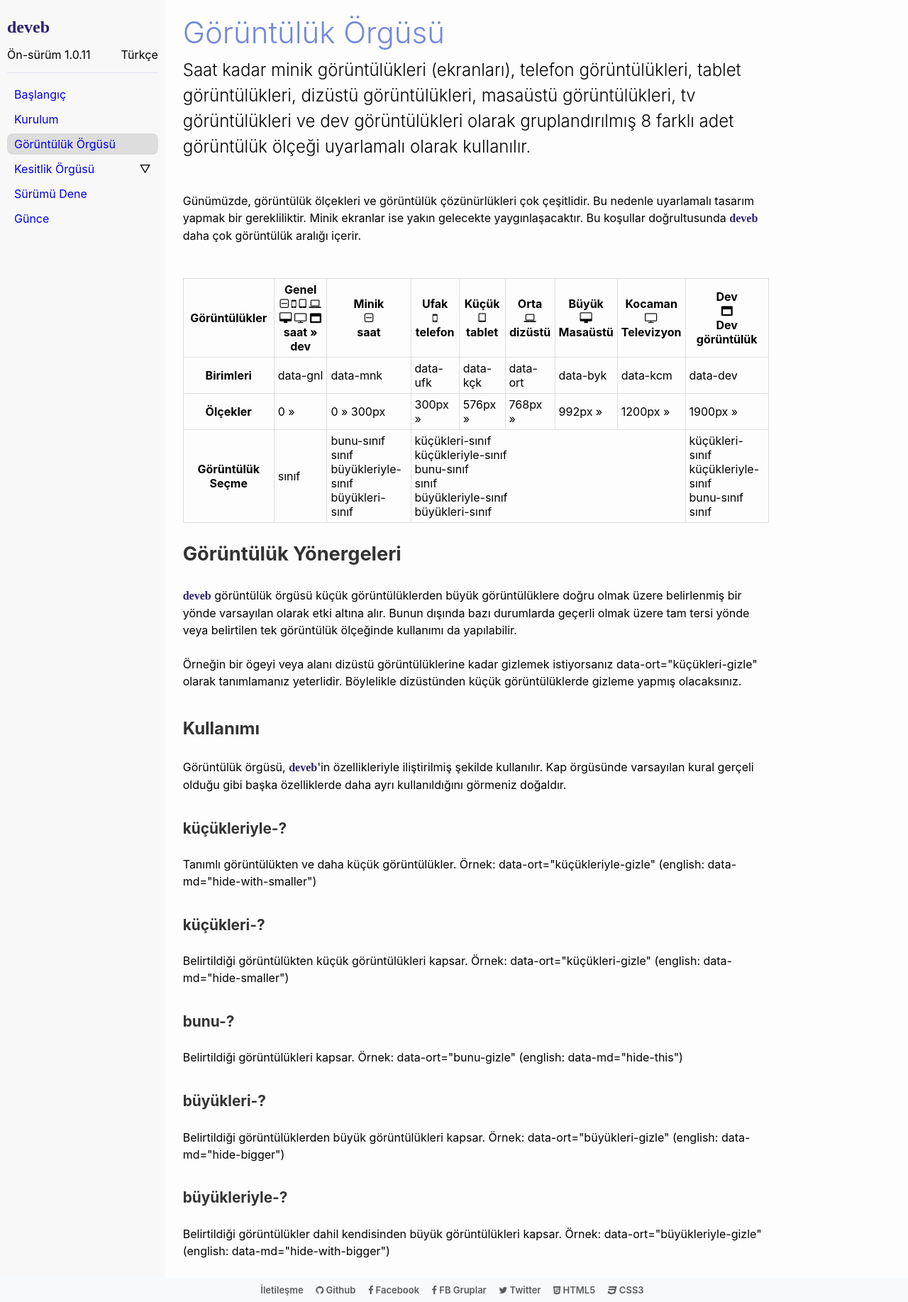
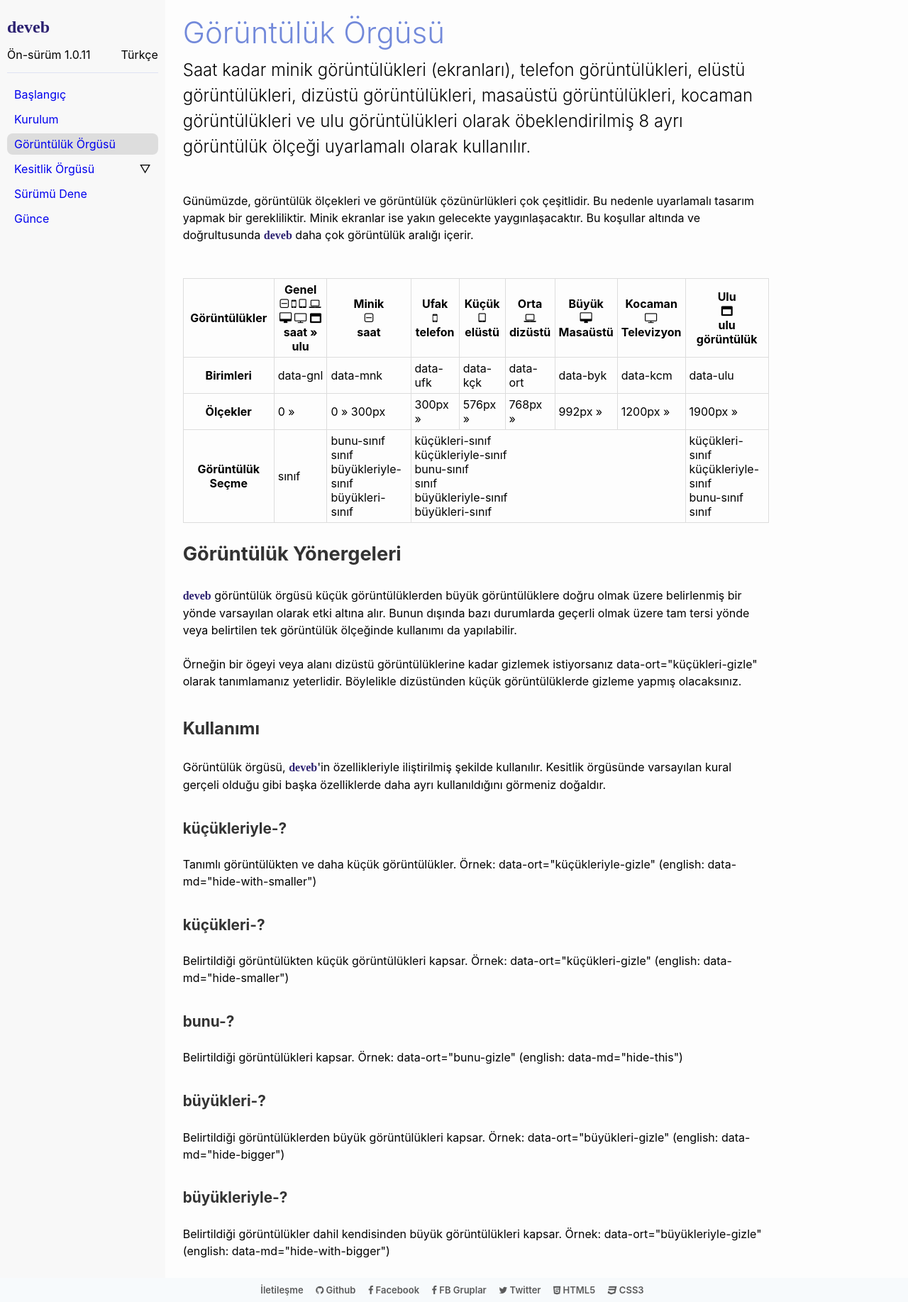
Before and after one commit to data-deveb/data-deveb.github.io, a Jekyll site: the page built from 1.0/tr/goruntuluk-orgusu.md, in a window 1280 px wide. Shown: the whole page at 71% size. Built offline with Jekyll 4.4.1, drawn with Linux system fonts in a browser that asks for light colours; some web fonts are replaced.

Commit message:
dev yerine ulu sözcüğü

```diff
--- a/_layouts/s1n0/goruntuluk-orgusu.html
+++ b/_layouts/s1n0/goruntuluk-orgusu.html
@@ -8,10 +8,10 @@ layout: default
 {% case dil %}
 {% when 'tr' %}
 <p class="girlik">
-  Saat kadar minik görüntülükleri (ekranları), telefon görüntülükleri, tablet görüntülükleri, dizüstü görüntülükleri, masaüstü görüntülükleri, tv görüntülükleri ve dev görüntülükleri olarak gruplandırılmış 8 farklı adet görüntülük ölçeği uyarlamalı olarak kullanılır.
+  Saat kadar minik görüntülükleri (ekranları), telefon görüntülükleri, elüstü görüntülükleri, dizüstü görüntülükleri, masaüstü görüntülükleri, kocaman görüntülükleri ve ulu görüntülükleri olarak öbeklendirilmiş 8 ayrı görüntülük ölçeği uyarlamalı olarak kullanılır.
 </p>
 <p>
-  Günümüzde, görüntülük ölçekleri ve görüntülük çözünürlükleri çok çeşitlidir. Bu nedenle uyarlamalı tasarım yapmak bir gerekliliktir. Minik ekranlar ise yakın gelecekte yaygınlaşacaktır. Bu koşullar doğrultusunda <span class="simget">deveb</span> daha çok görüntülük aralığı içerir.
+  Günümüzde, görüntülük ölçekleri ve görüntülük çözünürlükleri çok çeşitlidir. Bu nedenle uyarlamalı tasarım yapmak bir gerekliliktir. Minik ekranlar ise yakın gelecekte yaygınlaşacaktır. Bu koşullar altında ve doğrultusunda <span class="simget">deveb</span> daha çok görüntülük aralığı içerir.
 </p>
 <p></p>
 <table class="tablo">
@@ -27,7 +27,7 @@ layout: default
         <i class="fa fa-desktop" aria-hidden="true"></i>
         <i class="fa fa-television" aria-hidden="true"></i>
         <i class="fa fa-window-maximize" aria-hidden="true"></i>
-        <br><span data-metin="olumlu ince">saat » dev</span>
+        <br><span data-metin="olumlu ince">saat » ulu</span>
       </th>
       <th>
         Minik <br>
@@ -42,7 +42,7 @@ layout: default
       <th>
         Küçük <br>
         <i class="fa fa-tablet" aria-hidden="true"></i>
-        <br><span data-metin="olumlu ince">tablet</span>
+        <br><span data-metin="olumlu ince">elüstü</span>
       </th>
       <th>
         Orta <br>
@@ -60,9 +60,9 @@ layout: default
         <br><span data-metin="olumlu ince">Televizyon</span>
       </th>
       <th>
-        Dev <br>
+        Ulu <br>
         <i class="fa fa-window-maximize" aria-hidden="true"></i>
-        <br><span data-metin="olumlu ince">Dev görüntülük</span>
+        <br><span data-metin="olumlu ince">ulu görüntülük</span>
       </th>
     </tr>
   </thead>
@@ -76,7 +76,7 @@ layout: default
       <td>data-ort</td>
       <td>data-byk</td>
       <td>data-kcm</td>
-      <td>data-dev</td>
+      <td>data-ulu</td>
     </tr>
     <tr>
       <th>Ölçekler</th>
@@ -115,7 +115,7 @@ layout: default
 <h4>Kullanımı</h4>
 <p>
   Görüntülük örgüsü, <span class="simget">deveb</span>'in özellikleriyle iliştirilmiş
-  şekilde kullanılır. Kap örgüsünde varsayılan kural gerçeli olduğu gibi başka
+  şekilde kullanılır. Kesitlik örgüsünde varsayılan kural gerçeli olduğu gibi başka
   özelliklerde daha ayrı kullanıldığını görmeniz doğaldır.
 </p>
 <h5>küçükleriyle-?</h5>
```
